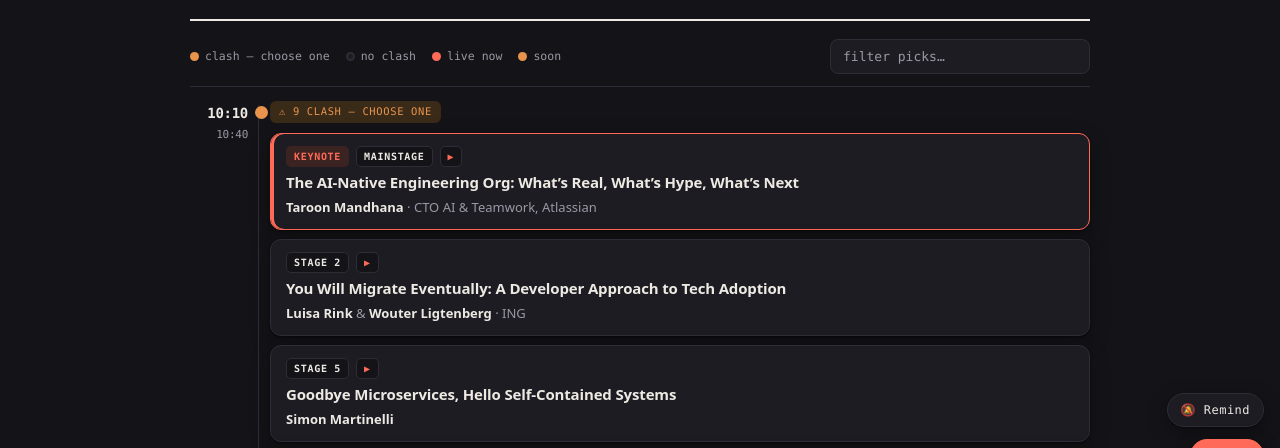
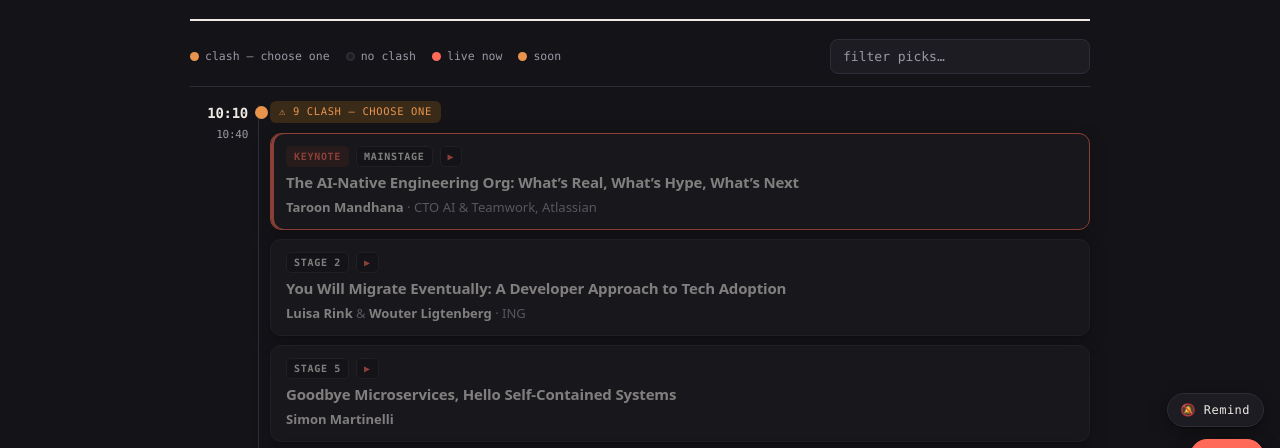
Before and after one commit to PatVandyke/wad-schedule, a plain HTML site: page index.html in a window 1280 px wide. Shown: the part 311-759 px from the top of the page. Drawn offline with Linux system fonts and the light colour scheme.

Commit message:
feat: grey out past sessions

```diff
--- a/index.html
+++ b/index.html
@@ -98,6 +98,8 @@
   }
   .card.live { border-color: var(--accent); box-shadow: var(--shadow), inset 3px 0 0 var(--accent); }
   .card.soon { border-color: var(--warn); box-shadow: var(--shadow), inset 3px 0 0 var(--warn); }
+  .card.past { opacity: .5; }
+  .card.past:hover { opacity: .8; }
   .title { font-size: 15px; font-weight: 700; margin: 0; letter-spacing: -.01em;
     line-height: 1.3; text-wrap: pretty; }
   .title a { color: inherit; text-decoration: none; }
@@ -277,6 +279,8 @@
     } else if (a > now && a - now <= SOON_MIN) {
       state = " soon";
       kick.unshift('<span class="pill soon">Soon &middot; in ' + (a - now) + 'm</span>');
+    } else if (now >= b) {
+      state = " past";
     }
 
     const title = '<a href="' + YT + encodeURIComponent(s.title) + '" target="_blank" rel="noopener">' + s.title + '</a>';
```
